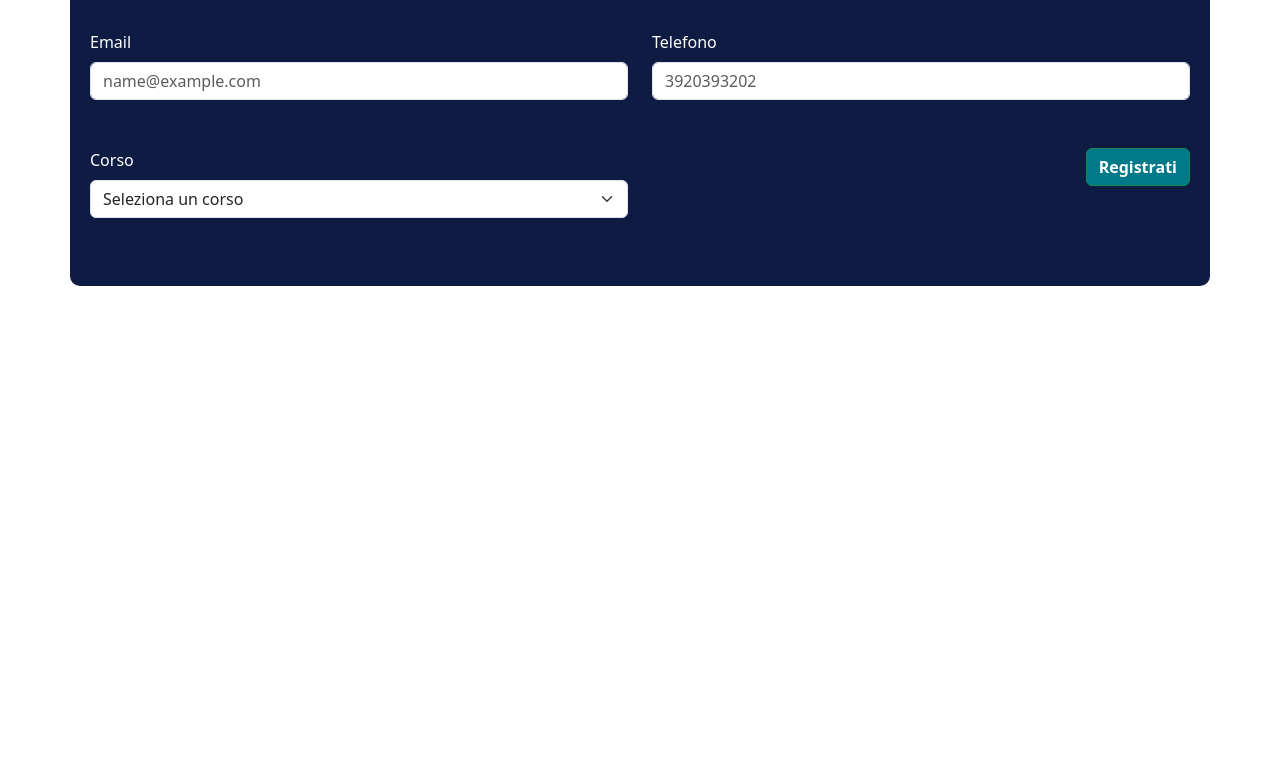
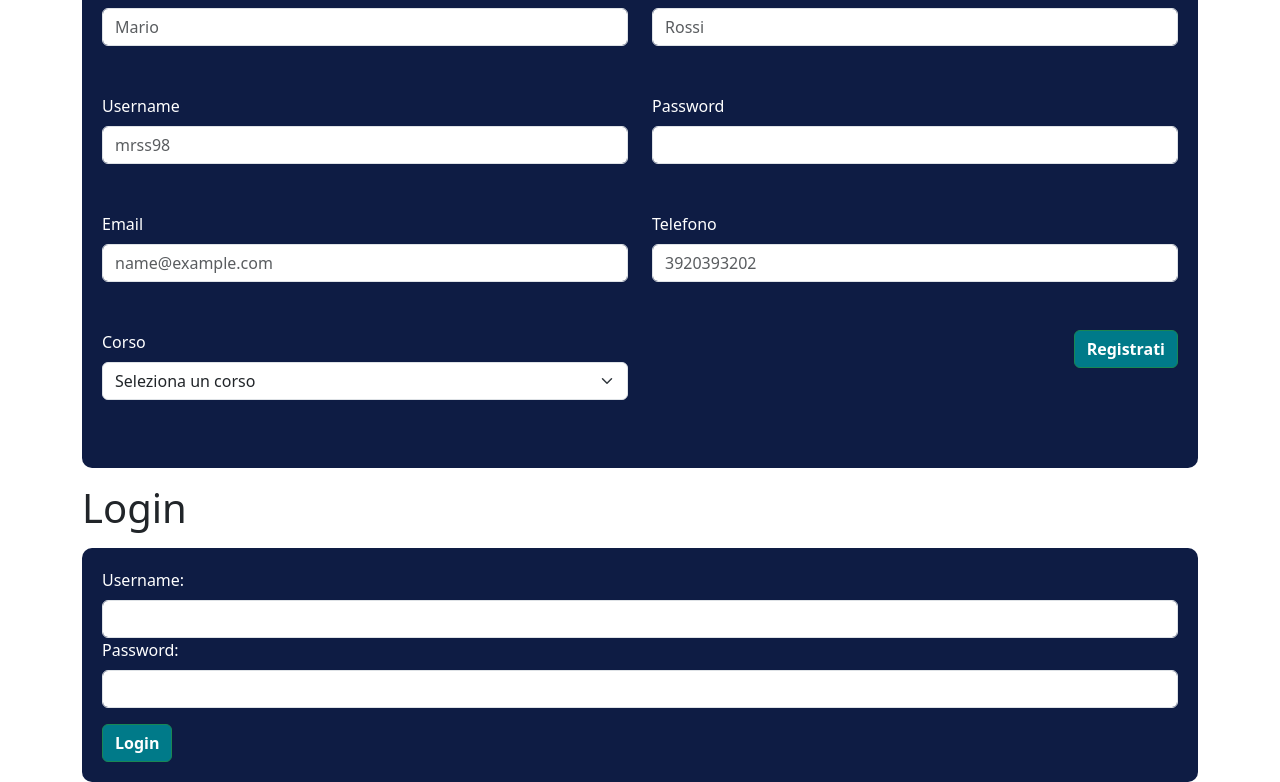
Before and after one commit to LucaB98/front-aimage, a Vue app: page / in a window 1280 px wide. Shown: the part 238-1020 px from the top of the page. Before the commit the page ends 800 px from the top, so only its background shows below. Built offline with nearby package versions, Linux system fonts and the light colour scheme.

Commit message:
fix form

```diff
--- a/src/components/AppForm.vue
+++ b/src/components/AppForm.vue
@@ -3,25 +3,34 @@ export default {
         name: 'AppForm',
         data() {
             return {
+
+                username: '',
+                password: '',
+
+
                 form: {
                     firstname: '',
                     lastname: '',
+                    username: '',
+                    password: '',
                     phone: '',
                     email: '',
                     interest: ''
                 }
             };
+
         },
         methods: {
-        // Function for data submission
+            // REGISTRAZIONE
             async handleSubmit(event) {
-            // Prevent default form submission behavior
+
                 event.preventDefault();
                 try {
-                // Endpoint
-                const response = await fetch('http://localhost:8000/api/register', {
+                    // ENDPOINT
+                    const response = await fetch('http://localhost:8000/api/auth/register', {
+                        // METODO
                         method: 'POST',
-                    // JSON format
+                        // FORMATO JSON
                         headers: {
                             'Content-Type': 'application/json'
                         },
@@ -29,13 +38,15 @@ export default {
                     });
 
                     const data = await response.json();
-                // Successful operation
+
                     if (response.ok) {
                         alert('Registrazione completata con successo!');
-                    // Clear the form data
+
                         this.form = {
                             firstname: '',
                             lastname: '',
+                            username: '',
+                            password: '',
                             phone: '',
                             email: '',
                             interest: ''
@@ -47,27 +58,85 @@ export default {
                     console.error('Error:', error);
                     alert('Si è verificato un errore durante la registrazione. Riprova più tardi.');
                 }
+            },
+            // ACCESSO
+            async login() {
+                this.error = null;
+                try {
+                    // ENDPOINT
+                    const response = await fetch('http://localhost:8000/api/auth/login', {
+                        // METODO
+                        method: 'POST',
+                        // FORMATO JSON
+                        headers: {
+                            'Content-Type': 'application/json',
+                        },
+                        body: JSON.stringify({
+                            username: this.username,
+                            password: this.password
+                        }),
+                    });
+                    // DATI PASSATI IN JSON
+                    const data = await response.json();
+                    // TOKEN
+                    localStorage.setItem('token', data.access_token);
+
+
+                    // ALERT CON IL TOKEN
+                    const token = data.access_token;
+                    alert("Benvenuto! il tuo token e' = " + token);
+
+                    if (!response.ok) {
+                        throw new Error('Invalid credentials');
                     }
+
+
+                } catch (error) {
+                    this.error = error.message;
                 }
+            },
+        }
+
     };
+
 </script>
 
     <template>
-    <!-- Form -->
-    <form class="container" @submit="handleSubmit">
+        <div class="container">
+            <!-- REGISTRAZIONE -->
+            <h1 class="mb-3">Registrazione</h1>
+
+            <form @submit="handleSubmit">
                 <div class="row row-cols-1 row-cols-md-2">
                     <div class="col">
                         <!-- First Name -->
                         <div class="mb-5">
                             <label for="firstname" class="form-label">Nome</label>
-                    <input type="text" class="form-control" id="firstName" v-model="form.firstname" placeholder="Mario">
+                            <input type="text" class="form-control" id="firstName" v-model="form.firstname"
+                                placeholder="Mario">
                         </div>
                     </div>
                     <div class="col">
                         <!-- Last Name -->
                         <div class="mb-5">
                             <label for="lastname" class="form-label">Cognome</label>
-                    <input type="text" class="form-control" id="lastName" v-model="form.lastname" placeholder="Rossi">
+                            <input type="text" class="form-control" id="lastName" v-model="form.lastname"
+                                placeholder="Rossi">
+                        </div>
+                    </div>
+                    <div class="col">
+                        <!-- Last Name -->
+                        <div class="mb-5">
+                            <label for="username" class="form-label">Username</label>
+                            <input type="text" class="form-control" id="username" v-model="form.username"
+                                placeholder="mrss98">
+                        </div>
+                    </div>
+                    <div class="col">
+                        <!-- Last Name -->
+                        <div class="mb-5">
+                            <label for="password" class="form-label">Password</label>
+                            <input type="password" class="form-control" id="password" v-model="form.password">
                         </div>
                     </div>
                     <div class="col">
@@ -82,7 +151,8 @@ export default {
                         <!-- Phone -->
                         <div class="mb-5">
                             <label for="phone" class="form-label">Telefono</label>
-                    <input type="tel" class="form-control" id="phone" v-model="form.phone" placeholder="3920393202">
+                            <input type="tel" class="form-control" id="phone" v-model="form.phone"
+                                placeholder="3920393202">
                         </div>
                     </div>
                     <div class="col">
@@ -106,6 +176,33 @@ export default {
                     </div>
                 </div>
             </form>
+
+            <!-- login -->
+            <h1 class="my-3">Login</h1>
+            <form @submit.prevent="login">
+                <div class="row flex-column justify-content-aroud align-items-center">
+                    <!-- username -->
+                    <div class="col">
+                        <label class="form-label" for="username">Username:</label>
+                        <input class="form-control" type="text" v-model="username" id="username" required />
+                    </div>
+                    <!-- password -->
+                    <div class="col">
+                        <label class="form-label" for="password">Password:</label>
+                        <input class="form-control" type="password" v-model="password" id="password" required />
+                    </div>
+                    <!-- button login -->
+                    <div class="col mt-3">
+
+                        <button class="btn btn-success" type="submit">Login</button>
+                    </div>
+                    <div v-if="error" class="error">{{ error }}</div>
+                </div>
+            </form>
+
+
+        </div>
+
     </template>
 
 <style scoped>
```
Lines whose indentation alone changed are shown as unchanged.
